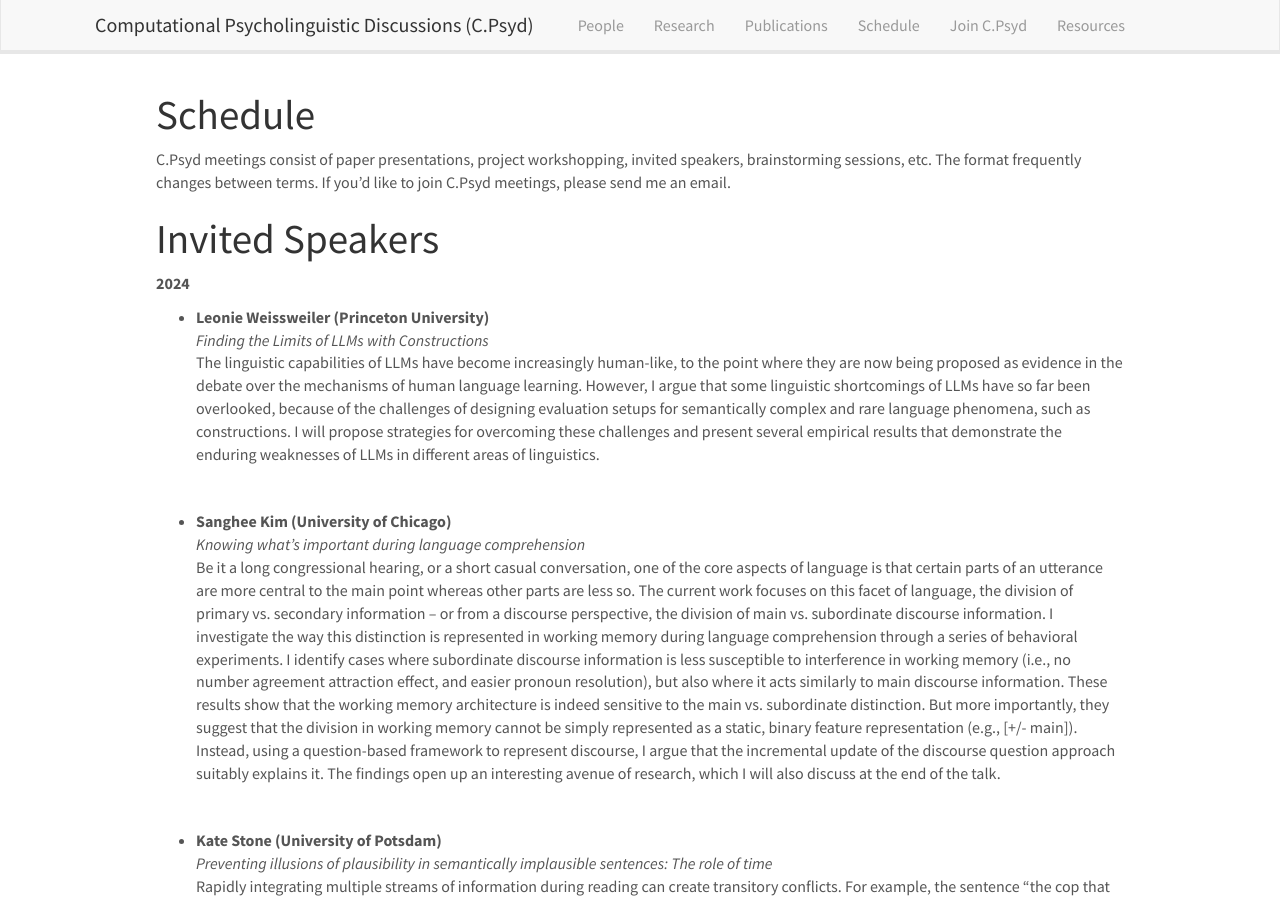
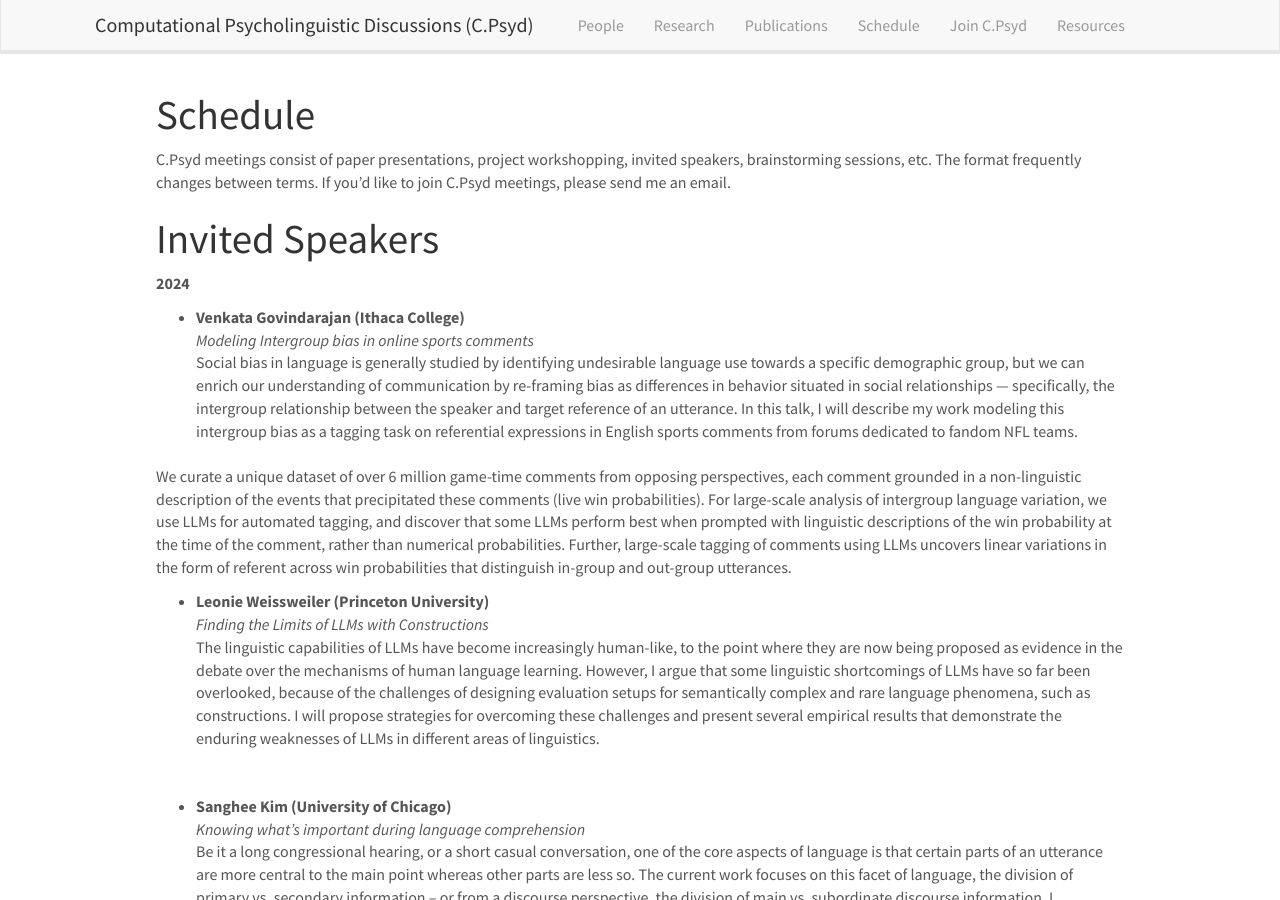
Before and after one commit to C-Psyd/c-psyd.github.io, a Jekyll site: the page built from _pages/schedule.md, in a window 1280 px wide and 900 px high. Built offline with Jekyll 4.4.1, drawn with Linux system fonts in a browser that asks for light colours; nearby versions of some CDN libraries.

Commit message:
schedule

```diff
--- a/_pages/schedule.md
+++ b/_pages/schedule.md
@@ -15,6 +15,12 @@ C.Psyd meetings consist of paper presentations, project workshopping, invited sp
 # Invited Speakers
 
 **2024**
+* **Venkata Govindarajan** (Ithaca College)
+: _Modeling Intergroup bias in online sports comments_
+: Social bias in language is generally studied by identifying undesirable language use towards a specific demographic group, but we can enrich our understanding of communication by re-framing bias as differences in behavior situated in social relationships — specifically, the intergroup relationship between the speaker and target reference of an utterance. In this talk, I will describe my work modeling this intergroup bias as a tagging task on referential expressions in English sports comments from forums dedicated to fandom NFL teams.
+
+We curate a unique dataset of over 6 million game-time comments from opposing perspectives, each comment grounded in a non-linguistic description of the events that precipitated these comments (live win probabilities). For large-scale analysis of intergroup language variation, we use LLMs for automated tagging, and discover that some LLMs perform best when prompted with linguistic descriptions of the win probability at the time of the comment, rather than numerical probabilities. Further, large-scale tagging of comments using LLMs uncovers linear variations in the form of referent across win probabilities that distinguish in-group and out-group utterances.
+
 * **Leonie Weissweiler** (Princeton University)
 : _Finding the Limits of LLMs with Constructions_
 : The linguistic capabilities of LLMs have become increasingly human-like, to the point where they are now being proposed as evidence in the debate over the mechanisms of human language learning. However, I argue that some linguistic shortcomings of LLMs have so far been overlooked, because of the challenges of designing evaluation setups for semantically complex and rare language phenomena, such as constructions. I will propose strategies for overcoming these challenges and present several empirical results that demonstrate the enduring weaknesses of LLMs in different areas of linguistics.<br><br>
```
